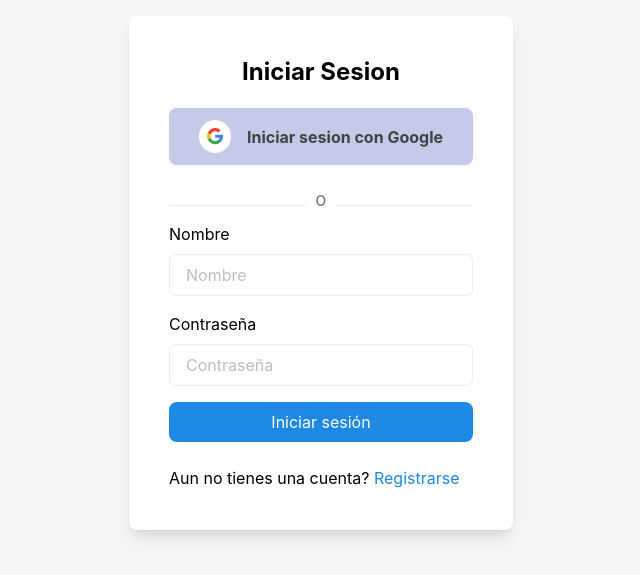
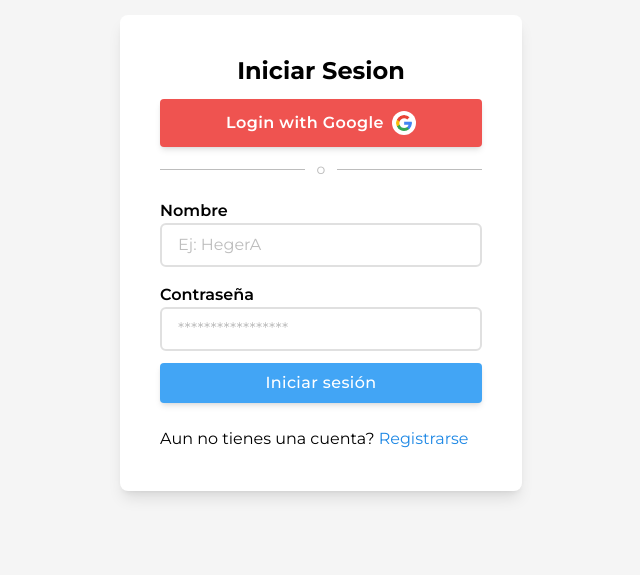
Before and after one commit to xlCyanz/teacher-reviewer, a Next.js app: page /login in a window 1280 px wide. Shown: the part 147-722 px from the top of the page, without its empty margins (319-959 px from the left). Built offline with nearby package versions, Linux system fonts and the light colour scheme.

Commit message:
Updated login design.

```diff
--- /dev/null
+++ b/components/icons/GoogleIcon.tsx
@@ -0,0 +1,23 @@
+import { ComponentProps, createElement } from "react";
+
+const GoogleIcon = (props: ComponentProps<"svg">) => (
+  /* #__PURE__ */createElement("svg", {
+    viewBox: "0 0 533.5 544.3",
+    stroke: "currentColor",
+    "aria-hidden": "true",
+    ...props,
+  }, /* #__PURE__ */createElement("path", {
+    fill: "#4285f4",
+    d: "M533.5 278.4c0-18.5-1.5-37.1-4.7-55.3H272.1v104.8h147c-6.1 33.8-25.7 63.7-54.4 82.7v68h87.7c51.5-47.4 81.1-117.4 81.1-200.2z",
+  }), /* #__PURE__ */createElement("path", {
+    fill: "#34a853",
+    d: "M272.1 544.3c73.4 0 135.3-24.1 180.4-65.7l-87.7-68c-24.4 16.6-55.9 26-92.6 26-71 0-131.2-47.9-152.8-112.3H28.9v70.1c46.2 91.9 140.3 149.9 243.2 149.9z",
+  }), /* #__PURE__ */createElement("path", {
+    fill: "#fbbc04",
+    d: "M119.3 324.3c-11.4-33.8-11.4-70.4 0-104.2V150H28.9c-38.6 76.9-38.6 167.5 0 244.4l90.4-70.1z",
+  }), /* #__PURE__ */createElement("path", {
+    fill: "#ea4335",
+    d: "M272.1 107.7c38.8-.6 76.3 14 104.4 40.8l77.7-77.7C405 24.6 339.7-.8 272.1 0 169.2 0 75.1 58 28.9 150l90.4 70.1c21.5-64.5 81.8-112.4 152.8-112.4z",
+  }))
+);
+export default GoogleIcon;
--- a/pages/login/index.tsx
+++ b/pages/login/index.tsx
@@ -1,3 +1,4 @@
+import GoogleIcon from "@components/icons/GoogleIcon";
 import Head from "next/head";
 import Link from "next/link";
 import { ChangeEvent, FormEvent, useState } from "react";
@@ -31,52 +32,35 @@ const Login = () => {
         <link rel="icon" href="/favicon.png" />
       </Head>
 
-      <div className="flex items-center justify-center min-h-screen bg-gray-100">
-        <div className="px-10 py-10 mx-10 mt-10 text-left rounded-lg bg-white shadow-lg lg:w-[30%] ">
-          <h3 className="text-2xl  font-bold text-center">Iniciar Sesion</h3>
-
-          <div className="flex items-center justify-center">
+      <div className="flex items-center justify-center w-screen h-screen bg-gray-100 dark:bg-gray-900 font-sans">
+        <div className="p-5 sm:p-10 m-5 sm:m-10 text-left rounded-lg bg-white shadow-lg">
+          <h3 className="text-2xl font-bold text-center">Iniciar Sesion</h3>
           <button
             type="button"
-              className="w-full max-w-xs mt-5 font-bold shadow-sm rounded-lg py-3 bg-indigo-100 text-gray-800 flex items-center justify-center transition-all duration-200 ease-in-out focus:outline-none hover:shadow focus:shadow-outline"
+            className="flex items-center justify-center w-full my-3 h-12 px-6 font-medium tracking-wide transition duration-200 rounded shadow-md bg-red-400 hover:bg-red-700 dark:bg-gray-900 dark:hover:bg-gray-800 focus:shadow-outline focus:outline-none"
           >
-              <div className="bg-white p-2 rounded-full">
-                <svg className="w-4" viewBox="0 0 533.5 544.3">
-                  <path
-                    d="M533.5 278.4c0-18.5-1.5-37.1-4.7-55.3H272.1v104.8h147c-6.1 33.8-25.7 63.7-54.4 82.7v68h87.7c51.5-47.4 81.1-117.4 81.1-200.2z"
-                    fill="#4285f4"
-                  />
-                  <path
-                    d="M272.1 544.3c73.4 0 135.3-24.1 180.4-65.7l-87.7-68c-24.4 16.6-55.9 26-92.6 26-71 0-131.2-47.9-152.8-112.3H28.9v70.1c46.2 91.9 140.3 149.9 243.2 149.9z"
-                    fill="#34a853"
-                  />
-                  <path
-                    d="M119.3 324.3c-11.4-33.8-11.4-70.4 0-104.2V150H28.9c-38.6 76.9-38.6 167.5 0 244.4l90.4-70.1z"
-                    fill="#fbbc04"
-                  />
-                  <path
-                    d="M272.1 107.7c38.8-.6 76.3 14 104.4 40.8l77.7-77.7C405 24.6 339.7-.8 272.1 0 169.2 0 75.1 58 28.9 150l90.4 70.1c21.5-64.5 81.8-112.4 152.8-112.4z"
-                    fill="#ea4335"
-                  />
-                </svg>
+            <div className="flex items-center gap-2">
+              <div className="font-semibold text-white">
+                Login with Google
               </div>
-              <span className="ml-4">Iniciar sesion con Google</span>
+              <GoogleIcon className="w-6 bg-white p-1 rounded-full" />
+            </div>
           </button>
-          </div>
-          <div className="my-4 border-b text-center">
-            <div className="leading-none px-2 inline-block text-sm text-gray-600 tracking-wide font-medium bg-white transform translate-y-1/2">
-              O
-            </div>
+
+          <div className="flex items-center w-full mb-5">
+            <hr className="flex-1 border-gray-400 dark:border-gray-500" />
+            <div className="px-3 text-sm text-gray-400 dark:text-gray-500 sm:text-sm">o</div>
+            <hr className="flex-1 border-gray-400 dark:border-gray-500" />
           </div>
           <form onSubmit={(e) => handleSubmit(e)}>
             <div className="mt-4">
               <div>
                 <label htmlFor="Name">
-                  Nombre
+                  <span className="font-semibold">Nombre</span>
                   <input
                     type="text"
-                    placeholder="Nombre"
-                    className="w-full px-4 py-2 mt-2 border rounded-md focus:outline-none focus:ring-1 focus:ring-blue-600"
+                    placeholder="Ej: HegerA"
+                    className="w-full px-4 py-2 border-2 border-gray-300 focus:border-2 focus:border-blue-600 rounded-md focus:outline-none focus:ring-0"
                     autoComplete="username"
                     name="name"
                     id="Name"
@@ -87,16 +71,16 @@ const Login = () => {
               </div>
               <div className="mt-4">
                 <label htmlFor="Password">
-                  Contraseña
+                  <span className="font-semibold">Contraseña</span>
                   <input
                     value={form.password}
                     onChange={(e) => handleChange(e)}
                     type="password"
                     name="password"
-                    placeholder="Contraseña"
+                    placeholder="*****************"
                     autoComplete="current-password"
                     id="Password"
-                    className="w-full px-4 py-2 mt-2 border rounded-md focus:outline-none focus:ring-1 focus:ring-blue-600"
+                    className="w-full px-4 py-2 border-2 border-gray-300 focus:border-2 focus:border-blue-600 rounded-md focus:outline-none focus:ring-0"
                   />
                 </label>
               </div>
@@ -104,19 +88,17 @@ const Login = () => {
               {error.length > 0 && (
                 <span className="text-xs text-red-400">{error}</span>
               )}
-              <div className="flex">
               <button
                 type="submit"
-                  className="w-full px-6 py-2 mt-4 text-white bg-blue-600 rounded-lg hover:bg-blue-900"
+                className="flex items-center justify-center w-full my-3 h-10 px-6 font-medium tracking-wide text-white transition duration-200 rounded shadow-md bg-blue-400 hover:bg-blue-700 dark:bg-gray-900 dark:hover:bg-gray-700 focus:shadow-outline focus:outline-none"
               >
                 Iniciar sesión
               </button>
-              </div>
               <div className="mt-6 text-grey-dark">
                 Aun no tienes una cuenta?
                 {" "}
                 <Link href="/register" passHref>
-                  <span className=" cursor-pointer text-blue-600 hover:underline">
+                  <span className="cursor-pointer text-blue-600 hover:underline">
                     Registrarse
                   </span>
                 </Link>
```
Lines whose indentation alone changed are shown as unchanged.
